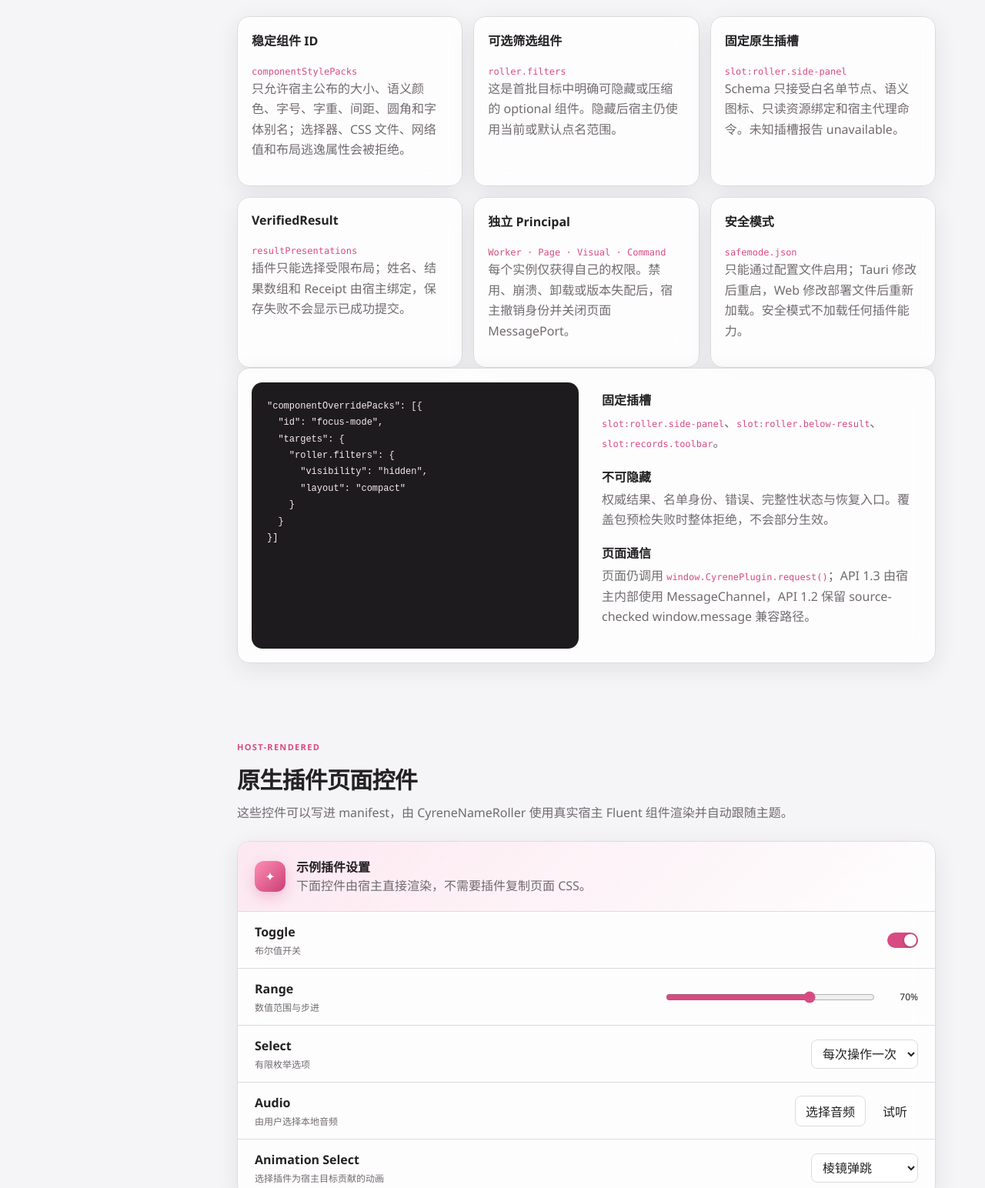
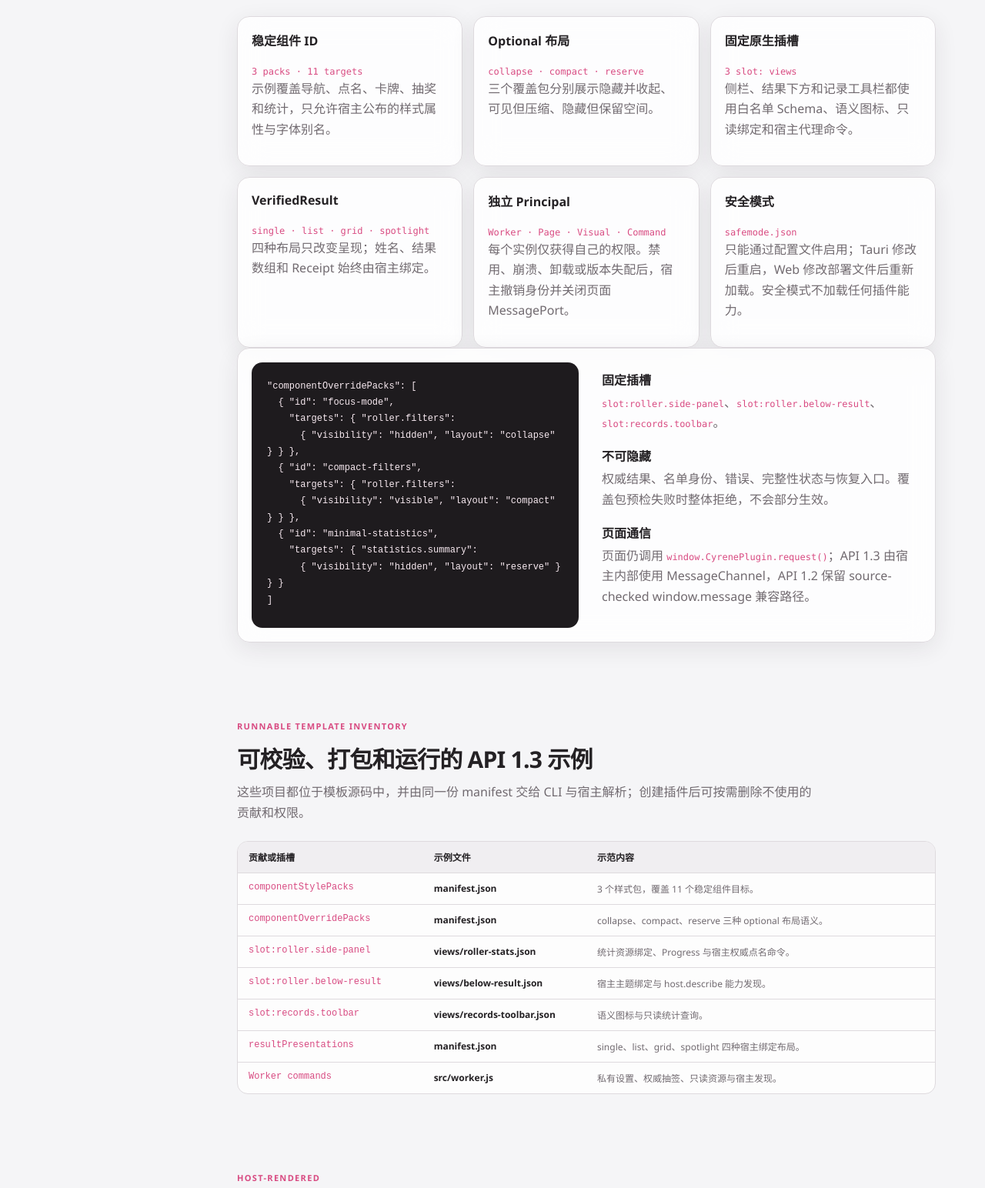
Before and after one commit to Cyrene2008/CyreneNameRoller-Plugin-Template, a website: page docs/index.html in a window 1280 px wide. Shown: the part 803-2347 px from the top of the page at 77% size. Drawn offline with Linux system fonts and the light colour scheme.

Commit message:
feat: add more API 1.3 examples

```diff
--- a/docs/app.js
+++ b/docs/app.js
@@ -55,6 +55,16 @@ const platforms = [
   ['system.execute', '安全跳过', 'Tauri ✓（固定清单操作）']
 ]
 
+const api13Examples = [
+  ['componentStylePacks', 'manifest.json', '3 个样式包，覆盖 11 个稳定组件目标。'],
+  ['componentOverridePacks', 'manifest.json', 'collapse、compact、reserve 三种 optional 布局语义。'],
+  ['slot:roller.side-panel', 'views/roller-stats.json', '统计资源绑定、Progress 与宿主权威点名命令。'],
+  ['slot:roller.below-result', 'views/below-result.json', '宿主主题绑定与 host.describe 能力发现。'],
+  ['slot:records.toolbar', 'views/records-toolbar.json', '语义图标与只读统计查询。'],
+  ['resultPresentations', 'manifest.json', 'single、list、grid、spotlight 四种宿主绑定布局。'],
+  ['Worker commands', 'src/worker.js', '私有设置、权威抽签、只读资源与宿主发现。']
+]
+
 function table(target, headings, rows) {
   const node = document.getElementById(target)
   node.innerHTML = `<div class="table-row head">${headings.map(value => `<strong>${value}</strong>`).join('')}</div>` + rows.map(row => `<div class="table-row"><code>${row[0]}</code><strong>${row[1]}</strong><span>${row[2]}</span></div>`).join('')
@@ -63,6 +73,7 @@ function table(target, headings, rows) {
 table('eventsTable', ['事件', '权限', '说明'], events)
 table('rpcTable', ['RPC', '权限', '说明'], rpc)
 table('platformTable', ['能力', 'Web', 'Tauri'], platforms)
+table('api13ExamplesTable', ['贡献或插槽', '示例文件', '示范内容'], api13Examples)
 
 const root = document.documentElement
 const savedTheme = localStorage.getItem('cyrene-docs-theme')
--- a/docs/index.html
+++ b/docs/index.html
@@ -14,6 +14,7 @@
       <a href="#overview">概览</a>
       <a href="#native">原生页面控件</a>
       <a href="#ui-customization">API 1.3 UI 定制</a>
+      <a href="#api13-examples">API 1.3 示例</a>
       <a href="#dock">Dock 大型页面</a>
       <a href="#draw">宿主抽取事务</a>
       <a href="#motion">动画与视觉层</a>
@@ -48,25 +49,32 @@
     <section id="ui-customization">
       <header><span class="eyebrow">API 1.3 host-owned UI</span><h2>受限组件样式、固定插槽与权威结果</h2><p>插件只声明意图，宿主负责校验、解析和渲染。插件不会获得 Vue 组件、宿主 DOM、任意 CSS 或核心算法引用。</p></header>
       <div class="grid">
-        <article class="card"><h3>稳定组件 ID</h3><code>componentStylePacks</code><p>只允许宿主公布的大小、语义颜色、字号、字重、间距、圆角和字体别名；选择器、CSS 文件、网络值和布局逃逸属性会被拒绝。</p></article>
-        <article class="card"><h3>可选筛选组件</h3><code>roller.filters</code><p>这是首批目标中明确可隐藏或压缩的 optional 组件。隐藏后宿主仍使用当前或默认点名范围。</p></article>
-        <article class="card"><h3>固定原生插槽</h3><code>slot:roller.side-panel</code><p>Schema 只接受白名单节点、语义图标、只读资源绑定和宿主代理命令。未知插槽报告 unavailable。</p></article>
-        <article class="card"><h3>VerifiedResult</h3><code>resultPresentations</code><p>插件只能选择受限布局；姓名、结果数组和 Receipt 由宿主绑定，保存失败不会显示已成功提交。</p></article>
+        <article class="card"><h3>稳定组件 ID</h3><code>3 packs · 11 targets</code><p>示例覆盖导航、点名、卡牌、抽奖和统计，只允许宿主公布的样式属性与字体别名。</p></article>
+        <article class="card"><h3>Optional 布局</h3><code>collapse · compact · reserve</code><p>三个覆盖包分别展示隐藏并收起、可见但压缩、隐藏但保留空间。</p></article>
+        <article class="card"><h3>固定原生插槽</h3><code>3 slot: views</code><p>侧栏、结果下方和记录工具栏都使用白名单 Schema、语义图标、只读绑定和宿主代理命令。</p></article>
+        <article class="card"><h3>VerifiedResult</h3><code>single · list · grid · spotlight</code><p>四种布局只改变呈现；姓名、结果数组和 Receipt 始终由宿主绑定。</p></article>
         <article class="card"><h3>独立 Principal</h3><code>Worker · Page · Visual · Command</code><p>每个实例仅获得自己的权限。禁用、崩溃、卸载或版本失配后，宿主撤销身份并关闭页面 MessagePort。</p></article>
         <article class="card"><h3>安全模式</h3><code>safemode.json</code><p>只能通过配置文件启用；Tauri 修改后重启，Web 修改部署文件后重新加载。安全模式不加载任何插件能力。</p></article>
       </div>
       <div class="two-column">
-        <pre><code>"componentOverridePacks": [{
-  "id": "focus-mode",
-  "targets": {
-    "roller.filters": {
-      "visibility": "hidden",
-      "layout": "compact"
-    }
-  }
-}]</code></pre>
+        <pre><code>"componentOverridePacks": [
+  { "id": "focus-mode",
+    "targets": { "roller.filters":
+      { "visibility": "hidden", "layout": "collapse" } } },
+  { "id": "compact-filters",
+    "targets": { "roller.filters":
+      { "visibility": "visible", "layout": "compact" } } },
+  { "id": "minimal-statistics",
+    "targets": { "statistics.summary":
+      { "visibility": "hidden", "layout": "reserve" } } }
+]</code></pre>
         <div class="feature-list"><h3>固定插槽</h3><p><code>slot:roller.side-panel</code>、<code>slot:roller.below-result</code>、<code>slot:records.toolbar</code>。</p><h3>不可隐藏</h3><p>权威结果、名单身份、错误、完整性状态与恢复入口。覆盖包预检失败时整体拒绝，不会部分生效。</p><h3>页面通信</h3><p>页面仍调用 <code>window.CyrenePlugin.request()</code>；API 1.3 由宿主内部使用 MessageChannel，API 1.2 保留 source-checked window.message 兼容路径。</p></div>
       </div>
+    </section>
+
+    <section id="api13-examples">
+      <header><span class="eyebrow">Runnable template inventory</span><h2>可校验、打包和运行的 API 1.3 示例</h2><p>这些项目都位于模板源码中，并由同一份 manifest 交给 CLI 与宿主解析；创建插件后可按需删除不使用的贡献和权限。</p></header>
+      <div id="api13ExamplesTable" class="table"></div>
     </section>
 
     <section id="native">
--- a/package.json
+++ b/package.json
@@ -1,6 +1,6 @@
 {
   "name": "cyrene-name-roller-plugin-template",
-  "version": "1.3.0",
+  "version": "1.3.1",
   "private": true,
   "type": "module",
   "scripts": {
```
Also changed, not shown: src/worker.js (+9 -3 lines), views/below-result.json (added, +19 -0 lines), views/records-toolbar.json (added, +12 -0 lines), views/roller-stats.json (+11 -3 lines), README.md, manifest.json, pnpm-lock.yaml, 1 other file.
